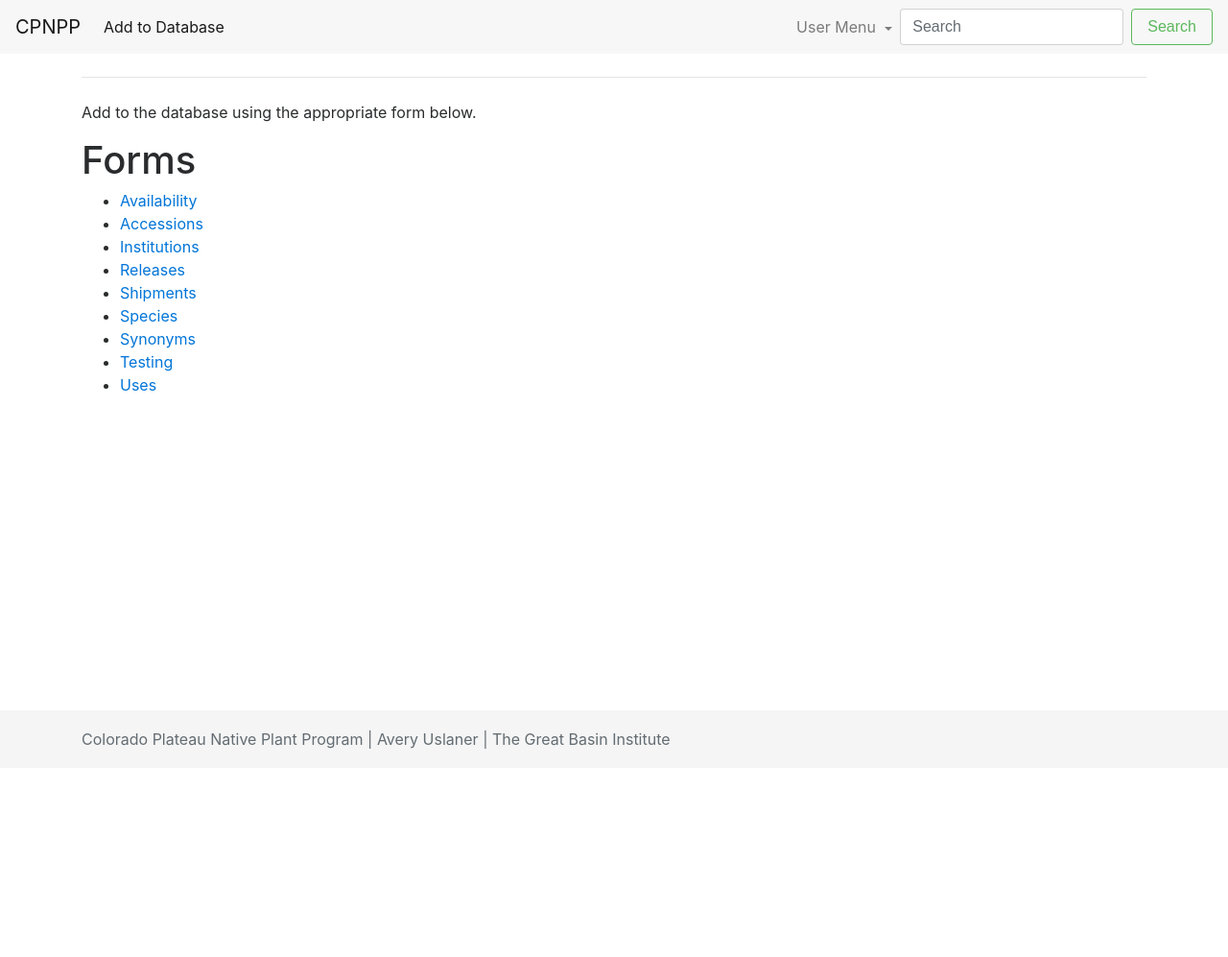
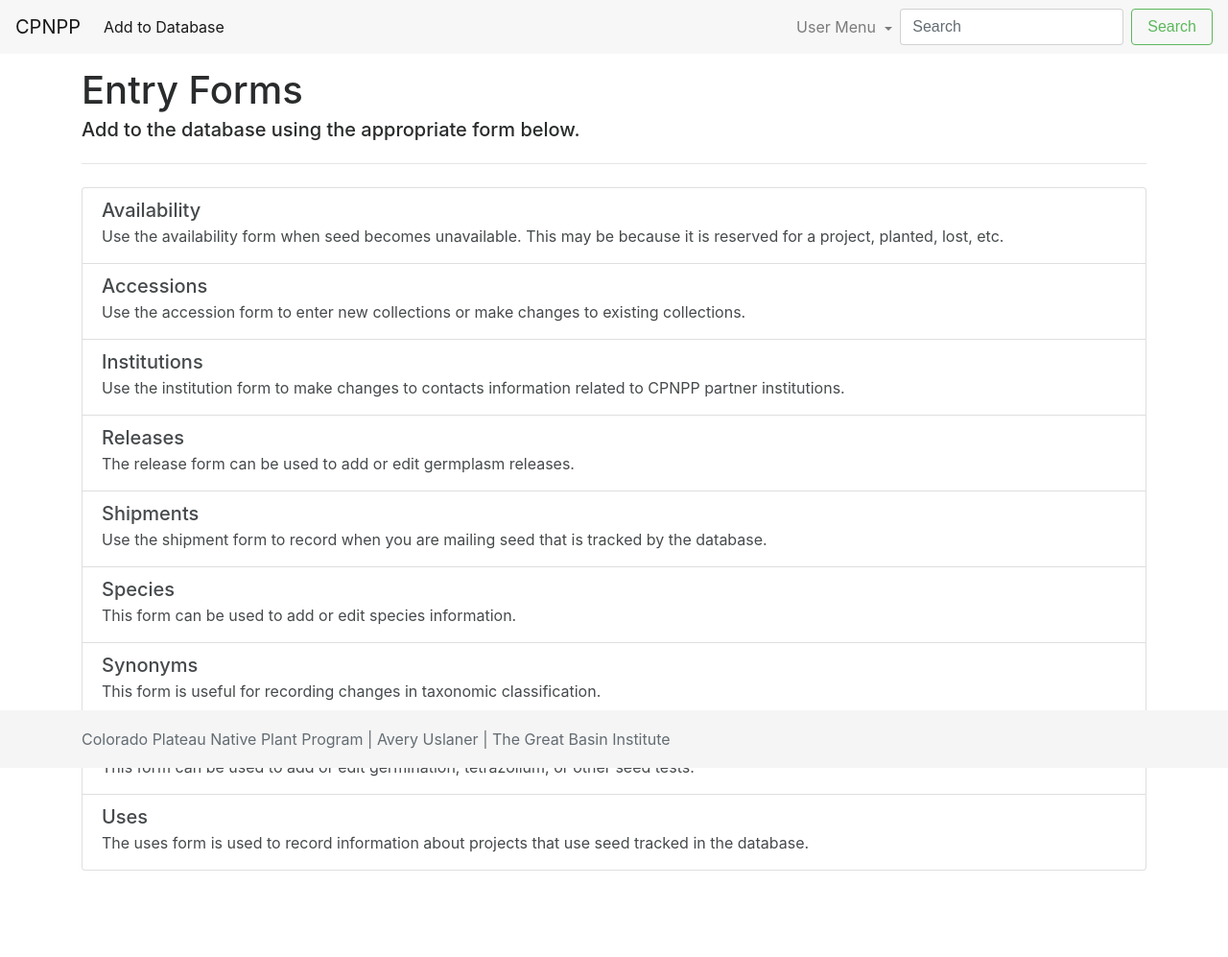
Before and after one commit to TechnoConserve/seed_database, a Flask app: page /additions in a window 1280 px wide. Shown: the whole page at 96% size. Before the commit the page ends 780 px from the top, so only its background shows below. Run offline with Flask 2, Linux system fonts and the light colour scheme; parts of the project's set-up code (start-up, migrations or seed data) failed here and were passed over; some libraries are stand-ins or nearby versions.

Commit message:
Styled and added info to database addition forms. Added margin to prevent footer from covering content.

```diff
--- a/static/css/footer.css
+++ b/static/css/footer.css
@@ -1,3 +1,6 @@
+body .container {
+    margin-bottom: 90px;
+}
 html {
     position: relative;
     min-height: 100%;
--- a/templates/additions.html
+++ b/templates/additions.html
@@ -1,16 +1,82 @@
 {% extends 'layout.html' %}
+{% block title %}Add to Database{% endblock %}
+
+{% block content_title %}Entry Forms{% endblock %}
+{% block content_subtitle %}Add to the database using the appropriate form below.{% endblock %}
+
 {% block content %}
-    <p>Add to the database using the appropriate form below.</p>
-    <h1>Forms</h1>
-    <ul>
-        <li><a href="{{ url_for('availability') }}">Availability</a></li>
-        <li><a href="{{ url_for('accessions') }}">Accessions</a></li>
-        <li><a href="{{ url_for('institutions') }}">Institutions</a></li>
-        <li><a href="{{ url_for('releases') }}">Releases</a></li>
-        <li><a href="{{ url_for('shipments') }}">Shipments</a></li>
-        <li><a href="{{ url_for('species') }}">Species</a></li>
-        <li><a href="{{ url_for('synonyms') }}">Synonyms</a></li>
-        <li><a href="{{ url_for('testing') }}">Testing</a></li>
-        <li><a href="{{ url_for('uses') }}">Uses</a></li>
-    </ul>
+    <div class="list-group">
+        <a href="{{ url_for('availability') }}" class="list-group-item list-group-item-action flex-column align-items-start">
+            <div class="d-flex w-100 justify-content-between">
+                <h5 class="mb-1">Availability</h5>
+            </div>
+            <p class="mb-1">
+                Use the availability form when seed becomes unavailable. This may be because it is reserved for a project, planted, lost, etc.
+            </p>
+        </a>
+        <a href="{{ url_for('accessions') }}" class="list-group-item list-group-item-action flex-column align-items-start">
+            <div class="d-flex w-100 justify-content-between">
+                <h5 class="mb-1">Accessions</h5>
+            </div>
+            <p class="mb-1">
+                Use the accession form to enter new collections or make changes to existing collections.
+            </p>
+        </a>
+        <a href="{{ url_for('institutions') }}" class="list-group-item list-group-item-action flex-column align-items-start">
+            <div class="d-flex w-100 justify-content-between">
+                <h5 class="mb-1">Institutions</h5>
+            </div>
+            <p class="mb-1">
+                Use the institution form to make changes to contacts information related to CPNPP partner institutions.
+            </p>
+        </a>
+        <a href="{{ url_for('releases') }}" class="list-group-item list-group-item-action flex-column align-items-start">
+            <div class="d-flex w-100 justify-content-between">
+                <h5 class="mb-1">Releases</h5>
+            </div>
+            <p class="mb-1">
+                The release form can be used to add or edit germplasm releases.
+            </p>
+        </a>
+        <a href="{{ url_for('shipments') }}" class="list-group-item list-group-item-action flex-column align-items-start">
+            <div class="d-flex w-100 justify-content-between">
+                <h5 class="mb-1">Shipments</h5>
+            </div>
+            <p class="mb-1">
+                Use the shipment form to record when you are mailing seed that is tracked by the database.
+            </p>
+        </a>
+        <a href="{{ url_for('species') }}" class="list-group-item list-group-item-action flex-column align-items-start">
+            <div class="d-flex w-100 justify-content-between">
+                <h5 class="mb-1">Species</h5>
+            </div>
+            <p class="mb-1">
+                This form can be used to add or edit species information.
+            </p>
+        </a>
+        <a href="{{ url_for('synonyms') }}" class="list-group-item list-group-item-action flex-column align-items-start">
+            <div class="d-flex w-100 justify-content-between">
+                <h5 class="mb-1">Synonyms</h5>
+            </div>
+            <p class="mb-1">
+                This form is useful for recording changes in taxonomic classification.
+            </p>
+        </a>
+        <a href="{{ url_for('testing') }}" class="list-group-item list-group-item-action flex-column align-items-start">
+            <div class="d-flex w-100 justify-content-between">
+                <h5 class="mb-1">Testing</h5>
+            </div>
+            <p class="mb-1">
+                This form can be used to add or edit germination, tetrazolium, or other seed tests.
+            </p>
+        </a>
+        <a href="{{ url_for('uses') }}" class="list-group-item list-group-item-action flex-column align-items-start">
+            <div class="d-flex w-100 justify-content-between">
+                <h5 class="mb-1">Uses</h5>
+            </div>
+            <p class="mb-1">
+                The uses form is used to record information about projects that use seed tracked in the database.
+            </p>
+        </a>
+    </div>
 {% endblock content %}
```
